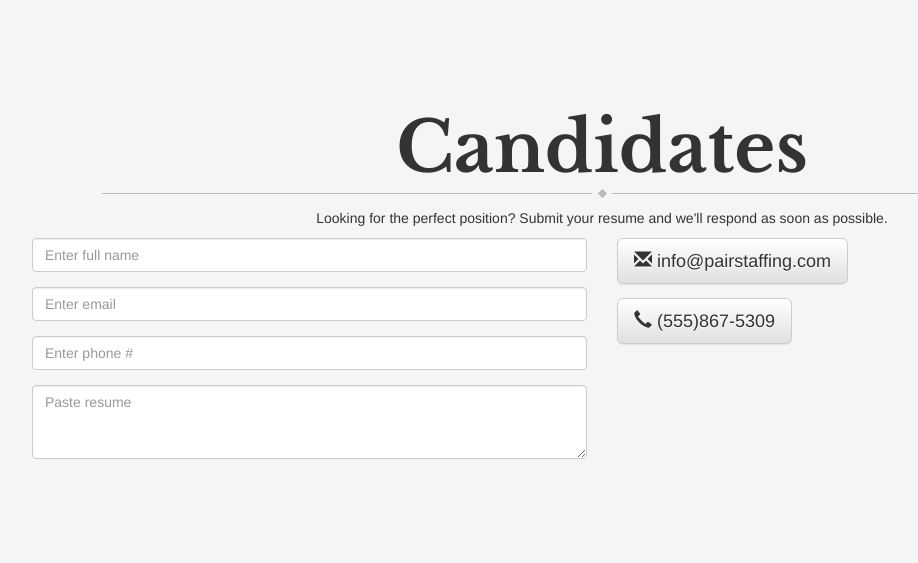
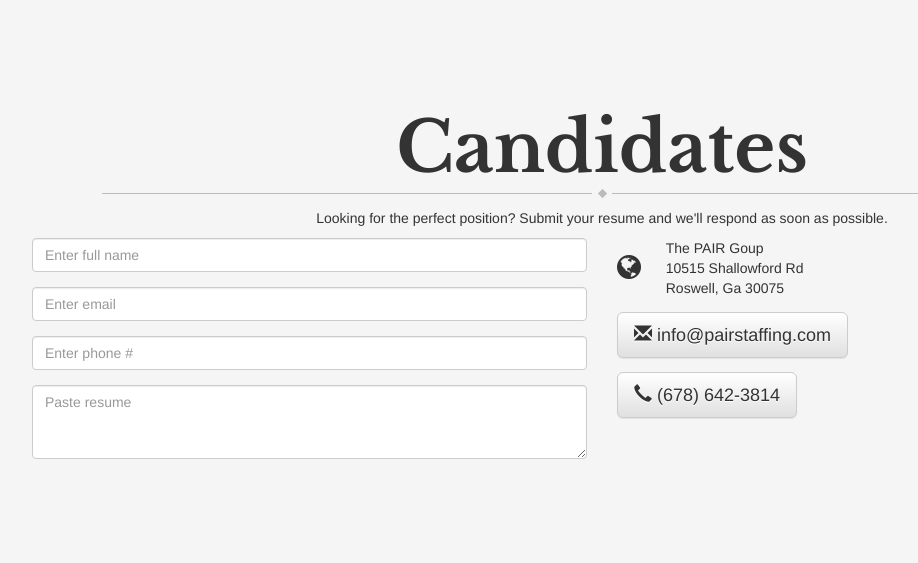
Before and after one commit to barberj/pair_staffing, a Flask app: page / in a window 1280 px wide. Shown: the part 1561-2124 px from the top of the page, without its empty margins (38-956 px from the left). Run offline with Flask 2, Linux system fonts and the light colour scheme; some libraries are stand-ins or nearby versions.

Commit message:
add address

```diff
--- a/static/custom.css
+++ b/static/custom.css
@@ -9,14 +9,13 @@ section {
   margin-bottom: 5em;
 }
 
+.irl .row {
+  margin-bottom: 1em;
+}
+
 .landing {
   padding: 50px 0;
   color: #FFF;
-  width: 100%;
-  height: 100%;
-  overflow: hidden;
-  position: relative;
-  background-size: cover;
 }
 
 .container h1 {
@@ -44,3 +43,11 @@ section {
 .industries ul {
   text-align: left;
 }
+
+.row-eq-height {
+  display: -webkit-box;
+  display: -webkit-flex;
+  display: -ms-flexbox;
+  display:         flex;
+  vertical-align: middle;
+}
--- a/templates/index.html
+++ b/templates/index.html
@@ -150,18 +150,28 @@ Looking for the perfect position? Submit your resume and we'll respond as soon a
                 </div>
               </form>
             </div>
-            <div class="col-md-6">
-              <div class="row" style="margin-bottom: 1em">
+            <div class="irl col-md-6">
+              <div class="row row-eq-height">
+                <div class="col-md-1" style="margin: auto">
+                  <i class="fa fa-globe fa-2x fa-align-center"></i>
+                </div>
+                <div class="col-md-11">
+The PAIR Goup<br />
+10515 Shallowford Rd<br />
+Roswell, Ga 30075<br />
+                </div>
+              </div>
+              <div class="row">
                 <div class="col-md-12">
-                  <button type="button" class="btn btn-default btn-lg">
+                  <button type="button" class="btn btn-default btn-lg email">
                     <span class="glyphicon glyphicon-envelope"></span> info@pairstaffing.com
                   </button>
                 </div>
               </div>
               <div class="row">
                 <div class="col-md-12">
-                  <button type="button" class="btn btn-default btn-lg">
-                    <span class="glyphicon glyphicon-earphone"></span> (555)867-5309
+                  <button type="button" class="btn btn-default btn-lg phone">
+                    <span class="glyphicon glyphicon-earphone"></span> (678) 642-3814
                   </button>
                 </div>
               </div>
```
